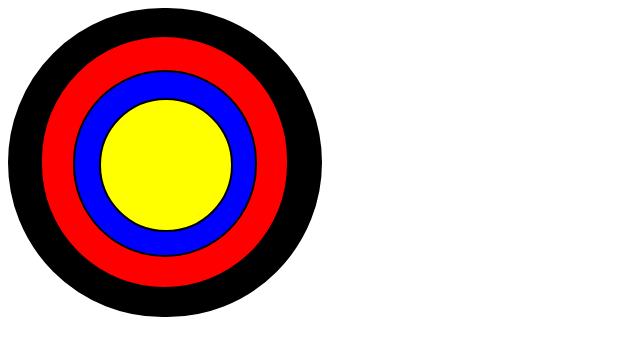
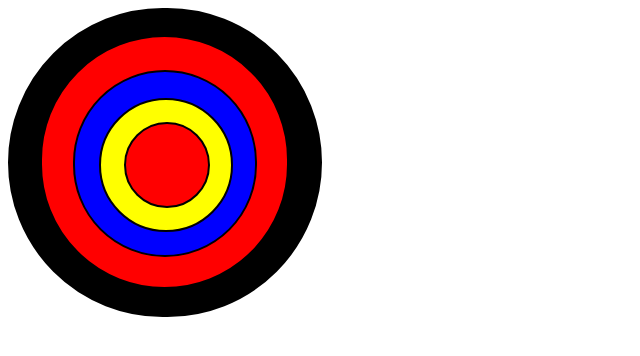
Before and after one commit to Vinay-17/CSS2, a plain HTML site: page boxelements.html in a window 1280 px wide. Shown: the whole page, without its empty margins (0-640 px from the left). Drawn offline with Linux system fonts and the light colour scheme.

Commit message:
changes1

```diff
--- a/boxelements.html
+++ b/boxelements.html
@@ -36,6 +36,14 @@
             background-color:yellow;
             margin-left: 24px;
             margin-top:23px;}
+            .v4{
+                border:2px solid black;
+            height:82px;px;width:82px;
+            border-radius: 300px;
+             padding-right:-1px ;
+            background-color:red;
+            margin-left: 23px;
+            margin-top:22px;}
             }
         }
 
@@ -45,7 +53,10 @@
     <div class="v">
         <div  class="v1">
             <div class="v2">
-                <div class="v3"></div>
+                <div class="v3">
+                    <div class="v4"></div>
+
+                </div>
 
             </div>
         </div>
```
